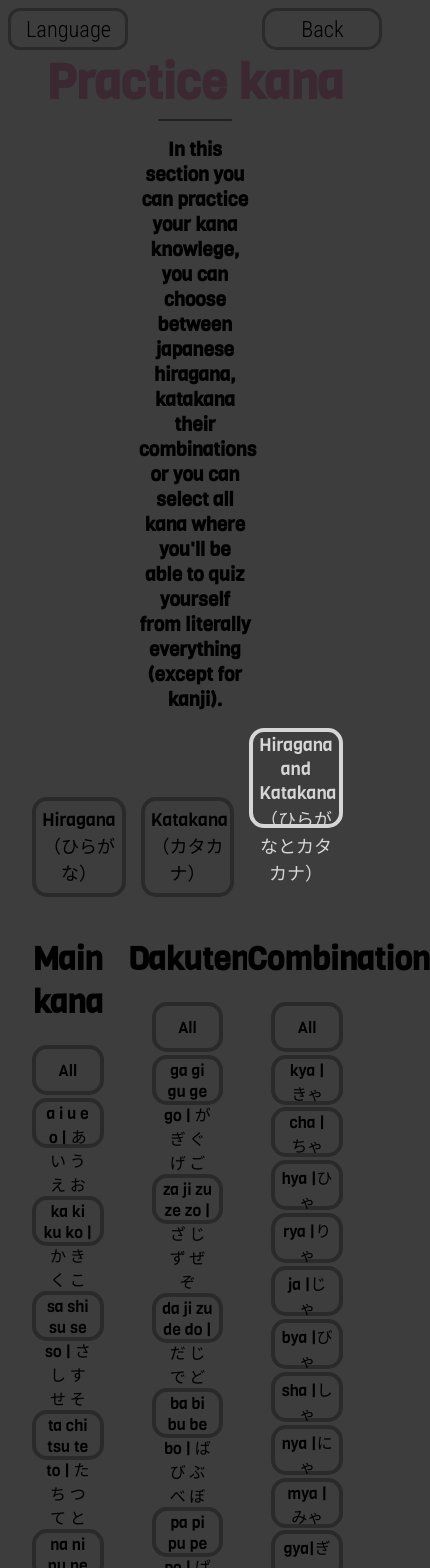
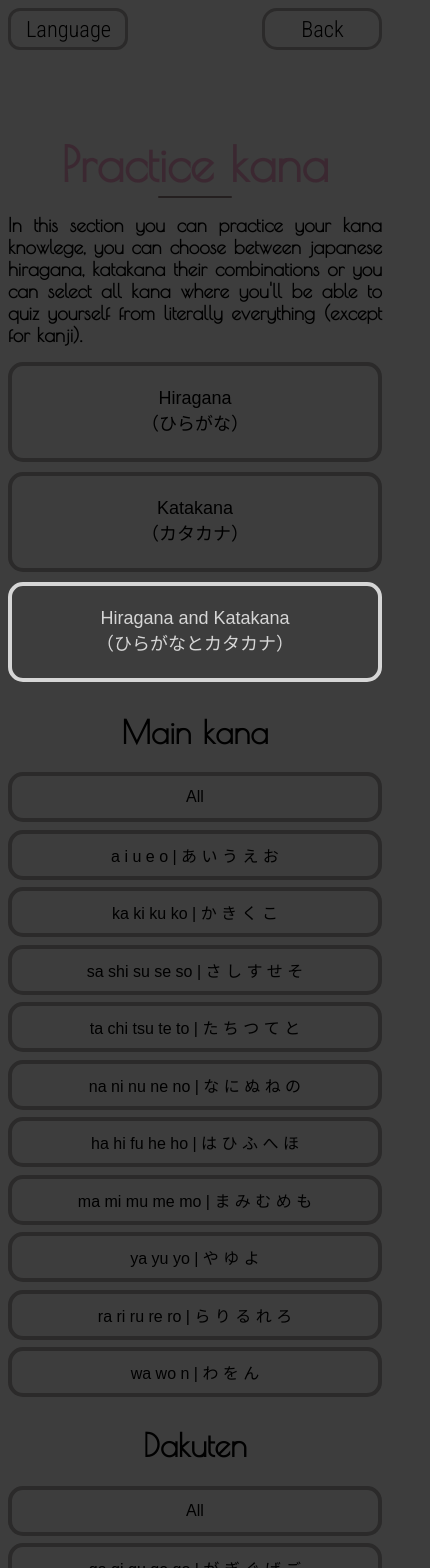
Before and after one commit to Domino123-dot/Japanese-Bingo, a Next.js app: page /Both/both in a window 390 px wide. Shown: the top 1568 px of the page, 430 px wide, since content can reach past the window. Built offline with nearby package versions, Linux system fonts and the light colour scheme.

Commit message:
added responsive mobile view

```diff
--- a/components/header/header.module.scss
+++ b/components/header/header.module.scss
@@ -16,4 +16,12 @@
   text-align: center;
   text-overflow: inherit;
   font-size: 0.8rem;
+  text-align: justify;
 }
+
+@media all and (max-width: 991px){
+
+  .desc{margin: 0 0 0 0;
+  }
+
+}
--- a/components/select/select.js
+++ b/components/select/select.js
@@ -17,7 +17,6 @@ function LanguageSelect() {
         <ul>
           <li>Polish</li>
           <li>English</li>
-          <li>Dutch</li>
         </ul>
       </div>
 
--- a/components/select/select.module.scss
+++ b/components/select/select.module.scss
@@ -60,3 +60,41 @@
     }
   }
 }
+
+@media all and (max-width: 1024px){
+
+  .HiddenList {
+
+    ul {
+    position: relative;
+   margin-top: -95%;
+      li {
+        padding: .2rem 1rem;
+        cursor: pointer;
+
+      }
+    }
+  }
+  .button{
+    margin: 0 0 10% 0;
+  }
+}
+
+@media all and (max-width: 480px){
+
+  .HiddenList {
+
+    ul {
+    position: relative;
+   margin-top: -75%;
+      li {
+        padding: .2rem 1rem;
+        cursor: pointer;
+
+      }
+    }
+  }
+  .button{
+    margin: 0 0 23% 0;
+  }
+}
--- a/pages/Both/both.module.scss
+++ b/pages/Both/both.module.scss
@@ -72,3 +72,23 @@
     color: #d6d6d6;
   }
 }
+
+@media all and (max-width: 1024px) {
+  .menu {
+    width: 100%;
+    &:hover {
+      transform: scale(1);
+    }
+  }
+  .menuClicked {
+    width: 100%;
+  }
+  .kanas {
+    display: block;
+    width: 100%;
+  }
+  .options{
+    width: 100%;
+
+  }
+}
--- a/pages/Hiragana/hiragana.jsx
+++ b/pages/Hiragana/hiragana.jsx
@@ -1,7 +1,7 @@
 import React from "react";
 import Header from "../../components/header/header";
 import Button from "../../components/button/button";
-import styles from "../../pages/Katakana/katakana.module.scss";
+import styles from "../../pages/Hiragana/hiragana.module.scss";
 import Layout from "../../components/layout/layout";
 import Backbutton from "../../components/backButton/Backbutton";
 const hiragana = () => {
--- a/pages/Hiragana/hiragana.module.scss
+++ b/pages/Hiragana/hiragana.module.scss
@@ -47,7 +47,6 @@
 .kanas {
   margin-top: 10px;
   text-align: center;
-
   width: 32%;
   display: inline-block;
   vertical-align: top;
@@ -72,3 +71,26 @@
     color: #d6d6d6;
   }
 }
+
+
+@media all and (max-width: 1024px){
+
+.menu{
+width:100%;
+&:hover{
+
+transform: scale(1);
+}
+}
+.menuClicked{
+
+width:100%;
+
+}
+.kanas{
+
+  display: block;
+  width: 100%;
+  }
+
+}
--- a/pages/Katakana/katakana.module.scss
+++ b/pages/Katakana/katakana.module.scss
@@ -66,9 +66,31 @@
   margin-right: 15px;
   height: 100px;
   width: 25%;
-
   &:enabled {
     border: 4px solid #d6d6d6;
     color: #d6d6d6;
   }
 }
+
+
+@media all and (max-width: 1024px){
+
+  .menu{
+  width:100%;
+  &:hover{
+
+  transform: scale(1);
+  }
+  }
+  .menuClicked{
+
+  width:100%;
+
+  }
+  .kanas{
+
+    display: block;
+    width: 100%;
+    }
+
+  }
--- a/pages/kana/kana.module.scss
+++ b/pages/kana/kana.module.scss
@@ -5,6 +5,7 @@
 }
 
 .button {
+  align-items: baseline;
   font-size: large;
   border: 4px solid #2b2a2a;
   border-radius: 15px;
@@ -24,3 +25,26 @@
     color: #d6d6d6;
   }
 }
+
+
+@media all and (max-width: 1024px){
+
+  .menu{
+  width:100%;
+  &:hover{
+
+  transform: scale(1);
+  }
+  }
+  .menuClicked{
+
+  width:100%;
+
+  }
+  .kanas{
+
+    display: block;
+    width: 100%;
+    }
+
+  }
--- a/style/global.css
+++ b/style/global.css
@@ -1,14 +1,24 @@
-
-*{
-  background-color: #3d3d3d;
-  font-family: 'Viga';
-
-}
-
-
 @font-face {
   font-family: 'Viga';
   font-style: normal;
   font-weight: 400;
-  src: url(/public/fonts/Viga/Viga-Regular.ttf );
+  src: url(/fonts/Viga/Viga-Regular.ttf);
 }
+
+@font-face {
+  font-family: 'Poiret One';
+  font-style: normal;
+  font-weight: 400;
+  src: url(/fonts/Poiret_One/PoiretOne-Regular.ttf);
+}
+
+body {
+  background-color: #3d3d3d;
+  font-family: 'Poiret One';
+  /*font-family: 'Poiret One';*/
+}
+*{
+
+  box-sizing: border-box;
+
+}
--- a/style/index.module.scss
+++ b/style/index.module.scss
@@ -4,6 +4,7 @@
 .buttons {
   margin-left: 35%;
   margin-right: 35%;
+
 }
 
 .button {
@@ -24,3 +25,16 @@
     color: #d6d6d6;
   }
 }
+
+@media all and (max-width: 1024px){
+.buttons{
+width: 100%;
+margin: 0 0 0 0;
+
+}
+.button{
+
+  width: 100%;
+}
+
+  }
```
Lines whose indentation alone changed are shown as unchanged.
